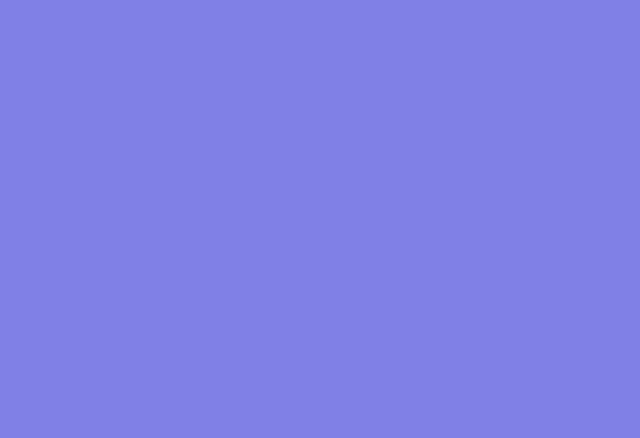
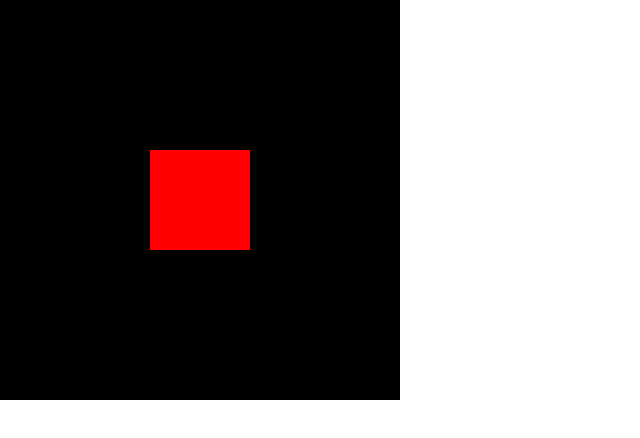
Before and after one commit to nekikara/webgl-rectangle-drawer, a website built with webpack: page templates/index.html in a window 1280 px wide. Shown: the whole page, without its empty margins (0-640 px from the left). Built offline with nearby package versions, Linux system fonts and the light colour scheme.

Commit message:
Draw a point

```diff
--- a/src/js/main.ts
+++ b/src/js/main.ts
@@ -1,11 +1,16 @@
 import '../scss/main.scss';
 
-function getWebGLContext(canvas: HTMLElement) {
-  // Get the rendering context for WebGL
-  const gl = (canvas as HTMLCanvasElement).getContext('webgl');
-  console.log(gl);
-  return gl;
+const VSHADER_SOURCE = `
+void main() {
+  gl_Position = vec4(0.0, 0.0, 0.0, 1.0);
+  gl_PointSize = 100.0;
 }
+`;
+const FSHADER_SOURCE = `
+void main() {
+  gl_FragColor = vec4(1.0, 0.0, 0.0, 1.0);
+}
+`;
 
 function main() {
   // Retrieve <canvas> element
@@ -18,13 +23,60 @@ function main() {
     return;
   }
 
+  const shaderProgram = initShaderProgram(gl, VSHADER_SOURCE, FSHADER_SOURCE)
+  if (!shaderProgram) {
+    console.error('Failed to initialize shaders.');
+    return;
+  }
+  gl.useProgram(shaderProgram);
   // Set clear color
-  gl.clearColor(0.5, 0.5, 0.9, 1.0);
-
+  gl.clearColor(0.0, 0.0, 0.0, 1.0);
   // Clear <canvas>
   gl.clear(gl.COLOR_BUFFER_BIT);
+  gl.drawArrays(gl.POINTS, 0, 1);
 }
 
 window.addEventListener('DOMContentLoaded', () => {{
     main();
 }});
+
+// Util functions
+const initShaderProgram = (gl: WebGLRenderingContext, vsSource: string, fsSource: string): WebGLProgram => {
+  const vShader = loadShader(gl, gl.VERTEX_SHADER, vsSource);
+  const fShader = loadShader(gl, gl.FRAGMENT_SHADER, fsSource);
+
+  const shaderProgram = gl.createProgram();
+  gl.attachShader(shaderProgram, vShader);
+  gl.attachShader(shaderProgram, fShader);
+  gl.linkProgram(shaderProgram);
+
+  const linked = gl.getProgramParameter(shaderProgram, gl.LINK_STATUS);
+  if (!linked) {
+    console.error(`Unable to initialize the shader program: ${gl.getProgramInfoLog(shaderProgram)}`);
+    return null;
+  }
+  gl.useProgram(shaderProgram);
+  //gl.program = shaderProgram;
+  return shaderProgram;
+};
+
+const loadShader = (gl: WebGLRenderingContext, type: GLenum, source: string): WebGLShader => {
+  const shader = gl.createShader(type);
+
+  gl.shaderSource(shader, source);
+  gl.compileShader(shader);
+
+  if (!gl.getShaderParameter(shader, gl.COMPILE_STATUS)) {
+    console.error(`An error occured compiling the shaders: ${gl.getShaderInfoLog(shader)}`);
+    gl.deleteShader(shader);
+    return null;
+  }
+  return shader;
+};
+
+function getWebGLContext(canvas: HTMLElement) {
+  // Get the rendering context for WebGL
+  const gl = (canvas as HTMLCanvasElement).getContext('webgl');
+  console.log(gl);
+  return gl;
+}
--- a/src/scss/main.scss
+++ b/src/scss/main.scss
@@ -12,8 +12,8 @@ html, body {
   width: 100%;
 
   #renderCanvas {
-    width: 100%;
-    height: 100%;
+    width: 400px;
+    height: 400px;
     touch-action: none;
   }
 }
--- a/templates/index.html
+++ b/templates/index.html
@@ -10,7 +10,7 @@
 <body>
 
 <section class="app">
-  <canvas id="renderCanvas"></canvas>
+  <canvas id="renderCanvas" width="400" height="400"></canvas>
 </section>
 
 </body>
```
